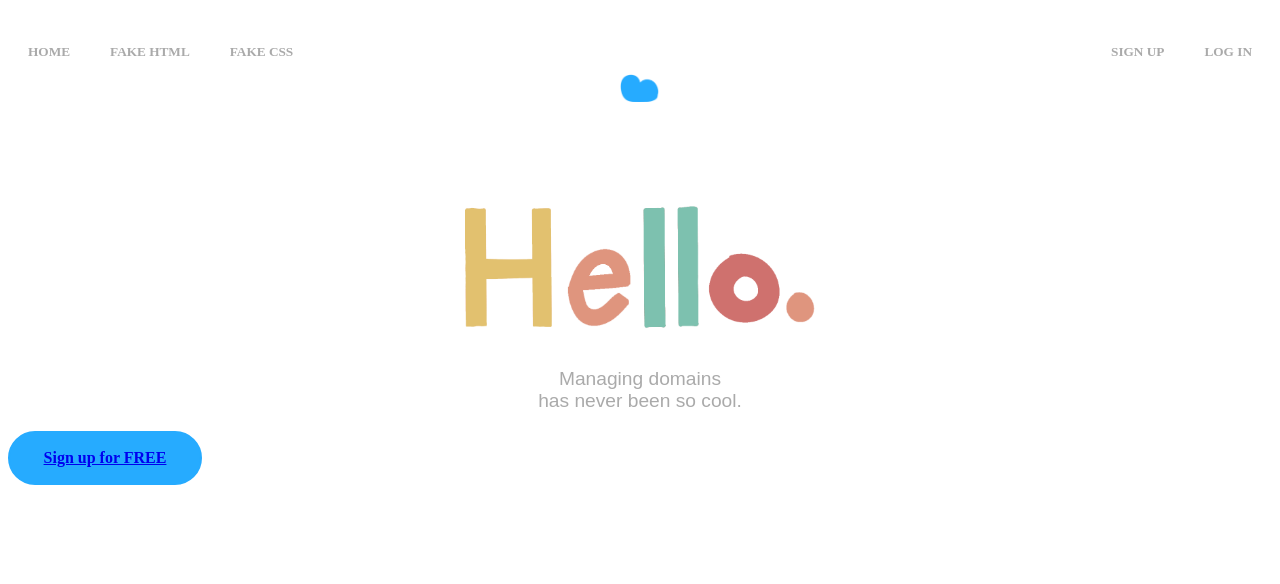
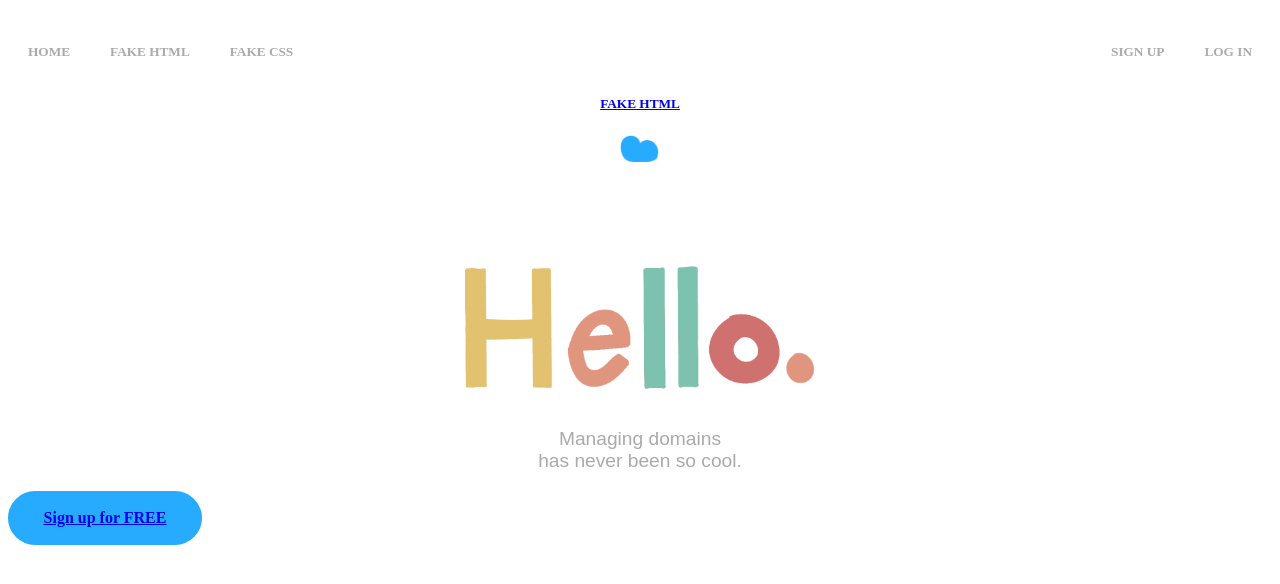
Before and after one commit to brrriiix3/cst251, a plain HTML site: page lab14/fake.html in a window 1280 px wide. Drawn offline with Linux system fonts and the light colour scheme.

Commit message:
Update fake.html

```diff
--- a/lab14/fake.html
+++ b/lab14/fake.html
@@ -15,6 +15,7 @@
 		<h5><a href="../lab12/index.html" class="right">LOG IN</a></h5>
 		<h5><a href="../lab1/index.html" class="right">SIGN UP</a></h5>
 	</nav>
+	<h5><a href="fake.html">FAKE HTML</a></h5>
 	<div id="cloud">
 		<img src="img/cloud.png">
 		<br>
```
